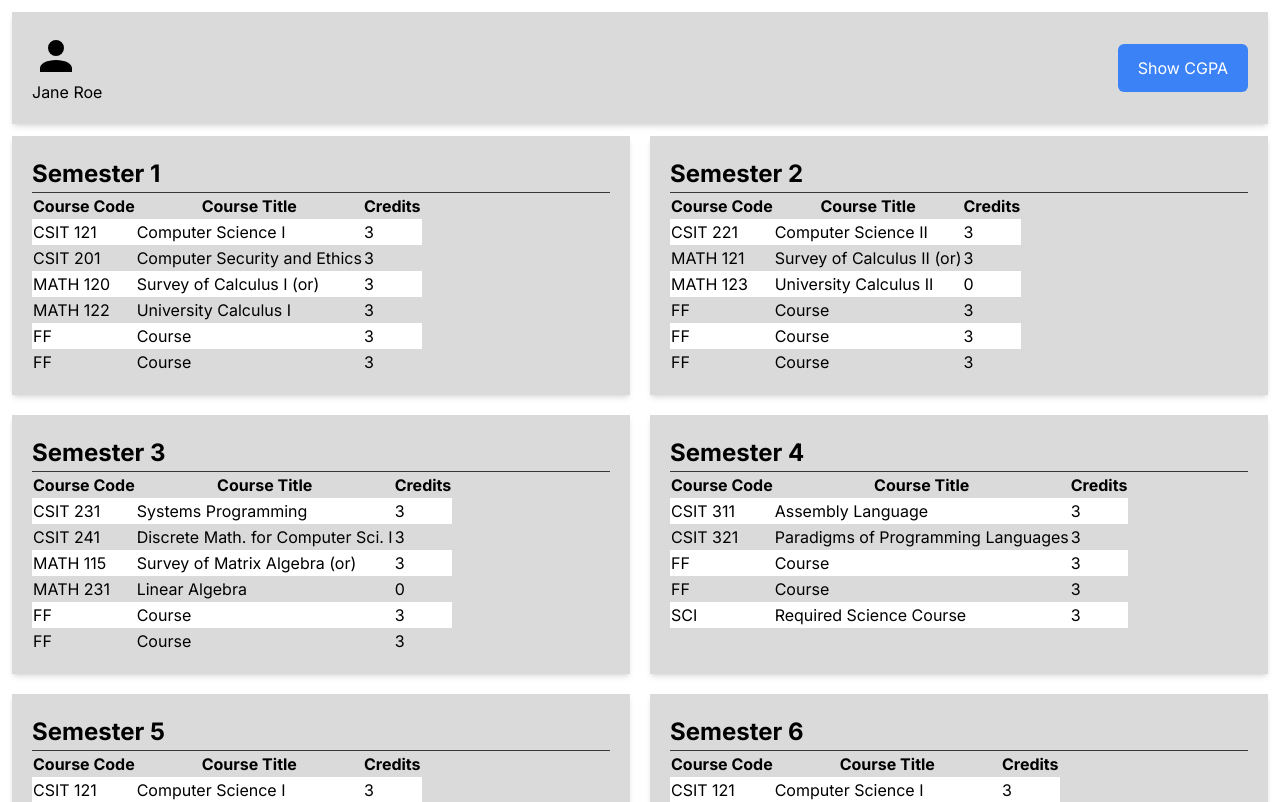
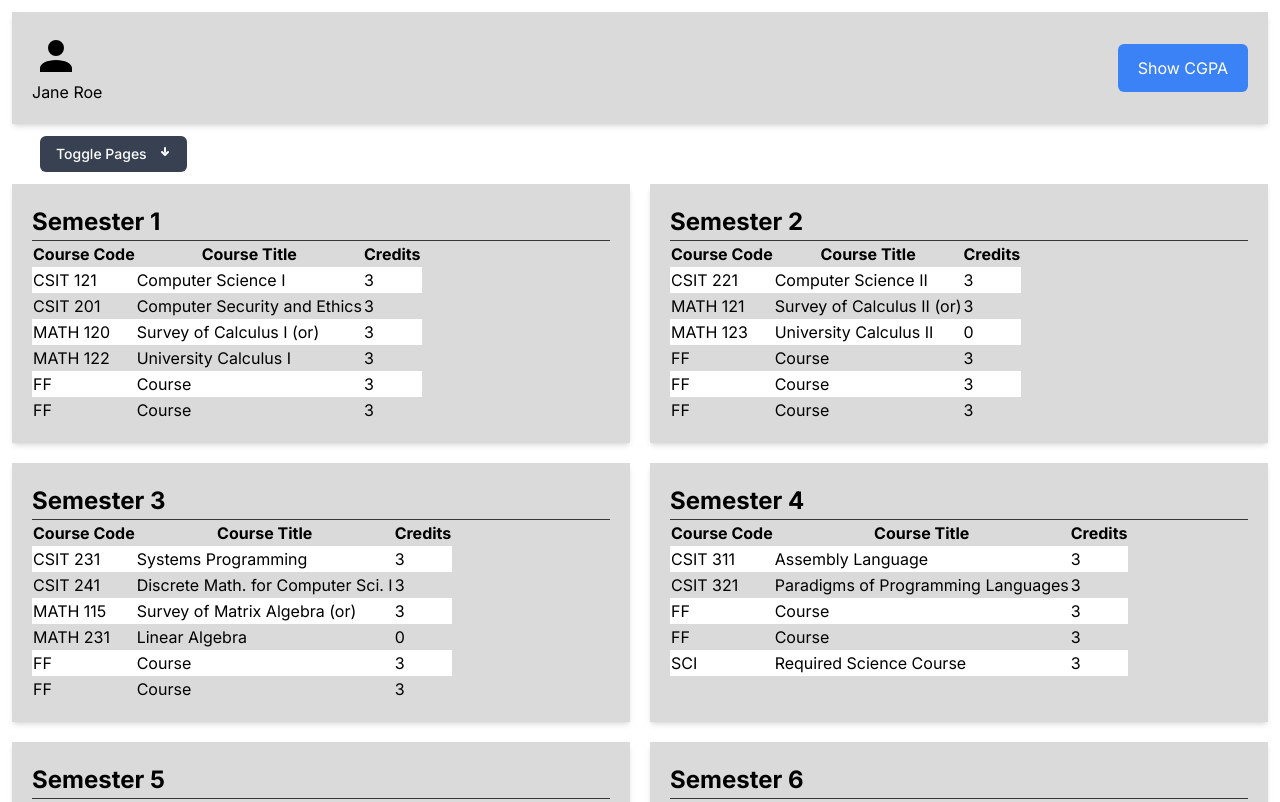
Before and after one commit to jh5287/Fredonia-Registration-App, a Next.js app in the folder fred-registration-app/: page / in a window 1280 px wide. Shown: the top 802 px of the page. Built offline with nearby package versions, Linux system fonts and the light colour scheme.

Commit message:
Add toggle between road map and registration

```diff
--- a/fred-registration-app/package.json
+++ b/fred-registration-app/package.json
@@ -11,7 +11,9 @@
   "dependencies": {
     "@mdi/js": "^7.4.47",
     "@mdi/react": "^1.6.1",
+    "mssql": "^10.0.2",
     "next": "14.1.0",
+    "next-connect": "^1.0.0",
     "react": "^18",
     "react-dom": "^18"
   },
--- a/fred-registration-app/src/app/layout.js
+++ b/fred-registration-app/src/app/layout.js
@@ -4,7 +4,7 @@ import "./globals.css";
 const inter = Inter({ subsets: ["latin"] });
 
 export const metadata = {
-  title: "Create Next App",
+  title: "Fred Registration App",
   description: "Generated by create next app",
 };
 
--- a/fred-registration-app/src/app/page.js
+++ b/fred-registration-app/src/app/page.js
@@ -1,41 +1,41 @@
 'use client'
 import React, {useState} from 'react';
 import styles from './page.module.css'; // Import CSS module
-import CGPA from '@/components/CGPA';
 import UserInfo from '@/components/UserInfo';
-import Semester from '@/components/Semester';
-import jsonData from './sem1.json';
-import sem1 from './sem1.json';
-import sem2 from './sem2.json';
-import sem3 from './sem3.json';
-import sem4 from './sem4.json';
+import RoadMap from '@/components/RoadMap';
+import Dropdown from '@/components/Dropdown';
+import Registration from '@/components/Registration';
 
 const Page = () => {
   const [showCGPA, setShowCGPA] = useState(false);
-
+  const [currentPage , setCurrentPage] = useState('Road Map'); // ['Road Map', 'Registration']
   const handleShowCGPA = () => {
     const updatedShowCGPA = !showCGPA;
     setShowCGPA(updatedShowCGPA);
   }
+  const handleCurrentPage = () => {
+    if(currentPage === 'Road Map') {
+      console.log('current page', currentPage);
+      setCurrentPage('Registration');
+    }
+    else {
+      console.log('current page', currentPage);
+      setCurrentPage('Road Map');
+    }
+  }
+
 
   return (
     <div>
-    <UserInfo classname='text-black p-5 bg-[#dadada] shadow-md row-start-1 col-span-2 m-3' handleShowCGPA={handleShowCGPA}/>
-    <div className='m-3 grid grid-cols-1 gap-5 h-full md:grid-cols-2'> {/* Apply container class */}
-      {/* First div spans across 3 columns */}
-      {/* Remaining divs */}
+      <UserInfo classname='text-black p-5 bg-[#dadada] shadow-md row-start-1 col-span-2 m-3' handleShowCGPA={handleShowCGPA}/>
+      <div className=''>
+        {/*<button className=' border-t border-l border-r border-gray-500 hover:bg-gray-200 py-2 px-4 rounded'>Road Map</button>
+        <button className=' border-t border-l border-r border-gray-500 hover:bg-gray-200 py-2 px-4 rounded'>Registration</button>*/}
+        <Dropdown classname={'ml-10'} handleCurrentPage={handleCurrentPage}/>
+        {currentPage === 'Road Map' ? <RoadMap showCGPA={showCGPA} handleShowCGPA={handleShowCGPA}/> : <Registration showCGPA={showCGPA} handleShowCGPA={handleShowCGPA}/>}
+        {/*<RoadMap showCGPA={showCGPA} handleShowCGPA={handleShowCGPA}/>*/}
+      </div>
 
-      <CGPA showCGPA={showCGPA} handleShowCGPA={handleShowCGPA}/>
-      <Semester number={1} data={sem1}/>
-      <Semester number={2} data={sem2}/>
-      <Semester number={3} data={sem3}/>
-      <Semester number={4} data={sem4}/>
-      <Semester number={5} data={jsonData}/>
-      <Semester number={6} data={jsonData}/>
-      <Semester number={7} data={jsonData}/>
-      <Semester number={8} data={jsonData}/>
-
-    </div>
     </div>
   );
 };
--- a/fred-registration-app/src/components/CGPA.js
+++ b/fred-registration-app/src/components/CGPA.js
@@ -5,6 +5,7 @@ const CGPA = ({showCGPA, handleShowCGPA}) => {
     return (
         <div className={cn("fixed h-3/5 w-[30%] bg-zinc-400 flex flex-col duration-[1s] shadow-md",{'right-10': showCGPA, 'right-[-100%]': !showCGPA})}>
             <span className='self-end hover:cursor-pointer text-xl mr-[5%]' onClick={() => handleShowCGPA()}>&times;</span>
+
             CGPA
         </div>
     );
--- /dev/null
+++ b/fred-registration-app/src/components/Dropdown.js
@@ -0,0 +1,61 @@
+// components/Dropdown.js
+import { useState } from 'react';
+import Link from 'next/link';
+
+const Dropdown = ({classname, handleCurrentPage}) => {
+  const [isOpen, setIsOpen] = useState(false);
+
+  const toggleDropdown = () => {
+    setIsOpen(!isOpen);
+  };
+
+  return (
+    <div className={`${classname} relative inline-block text-left`}>
+      <div>
+        <button
+          onClick={toggleDropdown}
+          type="button"
+          className="inline-flex justify-center w-full px-4 py-2 text-sm font-medium text-white bg-gray-700 rounded-md hover:bg-gray-800 focus:outline-none focus-visible:ring-2 focus-visible:ring-white focus-visible:ring-opacity-75"
+          id="options-menu"
+          aria-haspopup="true"
+          aria-expanded="true"
+        >
+          Toggle Pages
+          <svg
+            className="-mr-1 ml-2 h-5 w-5"
+            xmlns="http://www.w3.org/2000/svg"
+            viewBox="0 0 20 20"
+            fill="currentColor"
+            aria-hidden="true"
+          >
+            <path
+              fillRule="evenodd"
+              d="M6.293 7.293a1 1 0 011.414 0L10 9.586l2.293-2.293a1 1 0 111.414 1.414l-3 3a1 1 0 01-1.414 0l-3-3a1 1 0 010-1.414zM10 3a1 1 0 011 1v4a1 1 0 01-2 0V4a1 1 0 011-1z"
+              clipRule="evenodd"
+            />
+          </svg>
+        </button>
+      </div>
+
+      {isOpen && (
+        <div
+          className="origin-top-right absolute mt-2 w-56 rounded-md shadow-lg bg-white ring-1 ring-black ring-opacity-5"
+          role="menu"
+          aria-orientation="vertical"
+          aria-labelledby="options-menu"
+        >
+          <div className="py-1" role="none">
+              <div className="block px-4 py-2 text-sm text-gray-700 hover:bg-gray-100" role="menuitem">
+                <button className='w-full' onClick={() => handleCurrentPage()}>Road Map</button>
+                </div>
+              <div className="block px-4 py-2 text-sm text-gray-700 hover:bg-gray-100" role="menuitem">
+              <button className='w-full' onClick={() => handleCurrentPage()}>Registration</button>
+                </div>
+          </div>
+        </div>
+      )}
+    </div>
+  );
+};
+
+export default Dropdown;
--- /dev/null
+++ b/fred-registration-app/src/components/Registration.js
@@ -0,0 +1,18 @@
+
+import sem1 from './sem1.json';
+import sem2 from './sem2.json';
+import CGPA from './CGPA';
+import Semester from './Semester';
+
+
+const Registration = ({showCGPA, handleShowCGPA}) => {
+  return (
+    <div className='m-3 grid grid-cols-1 gap-5 h-full md:grid-cols-2'>
+          <CGPA showCGPA={showCGPA} handleShowCGPA={handleShowCGPA}/>
+          <Semester number={1} data={sem1}/>
+          <Semester number={2} data={sem2}/>
+    </div>
+  );
+}
+
+export default Registration;
--- /dev/null
+++ b/fred-registration-app/src/components/RoadMap.js
@@ -0,0 +1,26 @@
+import jsonData from './sem1.json';
+import sem1 from './sem1.json';
+import sem2 from './sem2.json';
+import sem3 from './sem3.json';
+import sem4 from './sem4.json';
+import CGPA from './CGPA';
+import Semester from './Semester';
+
+
+const RoadMap = ({showCGPA, handleShowCGPA}) => {
+  return (
+    <div className='m-3 grid grid-cols-1 gap-5 h-full md:grid-cols-2'>
+          <CGPA showCGPA={showCGPA} handleShowCGPA={handleShowCGPA}/>
+          <Semester number={1} data={sem1}/>
+          <Semester number={2} data={sem2}/>
+          <Semester number={3} data={sem3}/>
+          <Semester number={4} data={sem4}/>
+          <Semester number={5} data={jsonData}/>
+          <Semester number={6} data={jsonData}/>
+          <Semester number={7} data={jsonData}/>
+          <Semester number={8} data={jsonData}/>
+    </div>
+  );
+}
+
+export default RoadMap;
--- /dev/null
+++ b/fred-registration-app/src/db/server.js
@@ -0,0 +1,18 @@
+// This file is used to connect to the MSSQL database.
+//It uses the mssql package to connect to the database.
+const sql = require('mssql')
+
+const config = {
+  server: 'fredonia-registration.database.windows.net',
+  database: 'Fredonia Registration',
+  user: 'FredoniaRegAdim',
+  password: 'kzBahXz8q%w$',
+  options: {
+    encrypt: true
+  }
+}
+
+const pool = new sql.ConnectionPool(config)
+
+
+export default pool;
```
Also changed, not shown: fred-registration-app/src/components/sem1.json (renamed from fred-registration-app/src/app/sem1.json), fred-registration-app/src/components/sem2.json (renamed from fred-registration-app/src/app/sem2.json), fred-registration-app/src/components/sem3.json (renamed from fred-registration-app/src/app/sem3.json), fred-registration-app/src/components/sem4.json (renamed from fred-registration-app/src/app/sem4.json), 1 other file (tests, documents, lock files or other folders).
